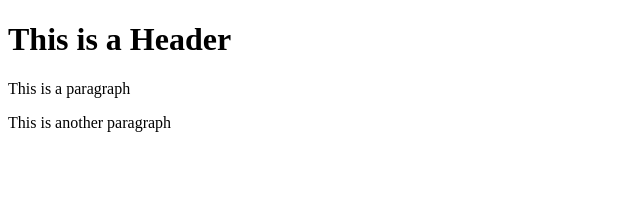
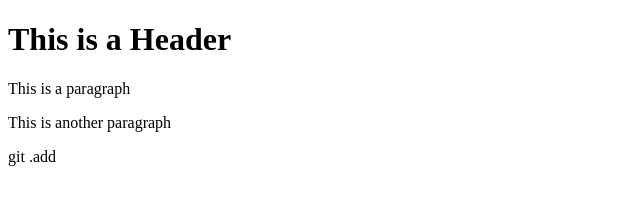
Before and after one commit to burnsxp/git-test, a plain HTML site: page index.html in a window 1280 px wide. Shown: the full height of the page, 0-640 px from the left. Drawn offline with Linux system fonts and the light colour scheme.

Commit message:
Frist commit

```diff
--- a/index.html
+++ b/index.html
@@ -4,5 +4,5 @@
     <h1>This is a Header</h1>
     <p>This is a paragraph</p>
     <p>This is another paragraph</p>
-  </body>
+git .add  </body>
 </html>
```
